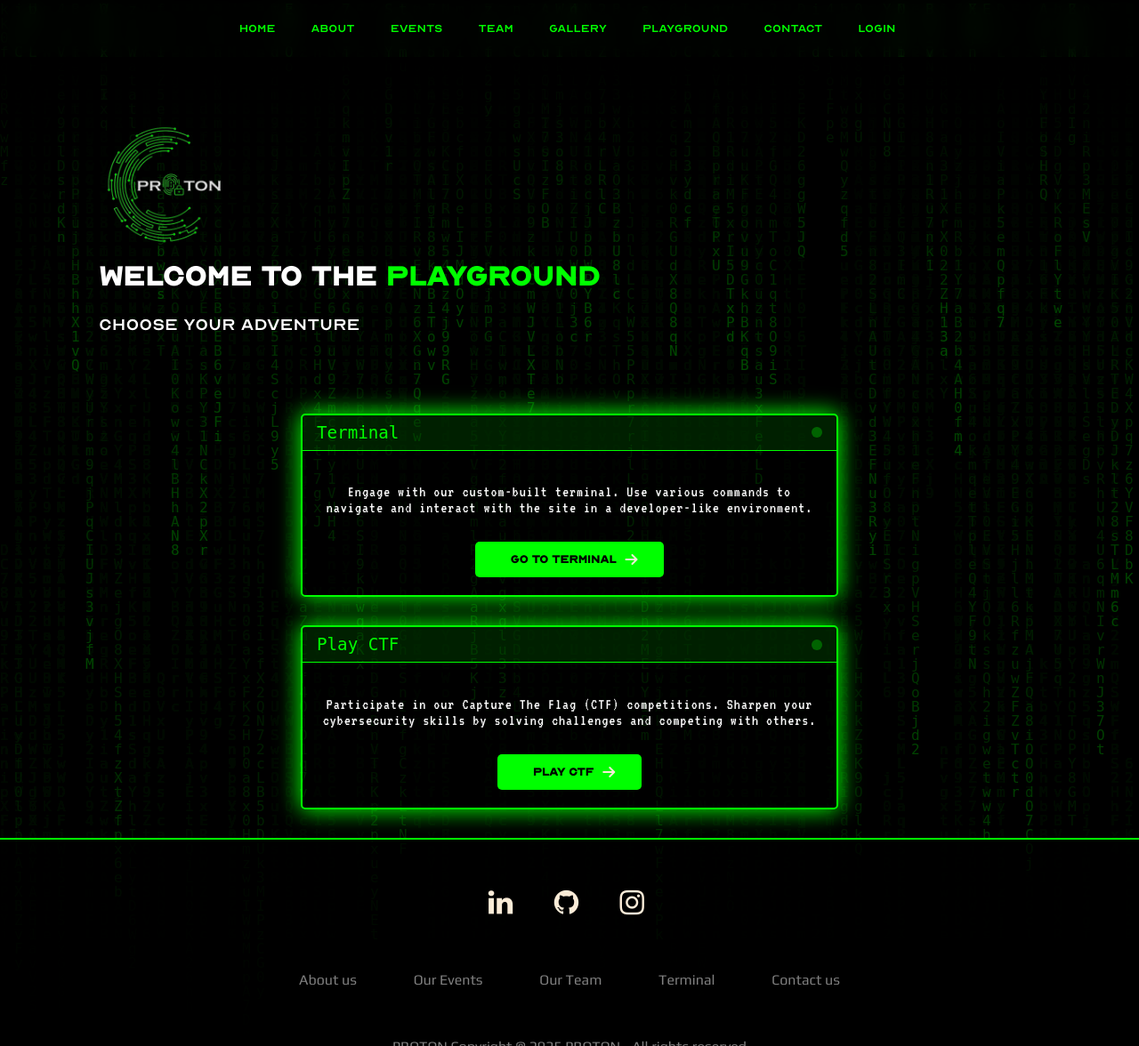
After one commit to proton-nmamit/proton-nmamit, a Django app: template proton/home/templates/playground.html in a window 1280 px wide. The commit adds this page. Shown: the whole page at 89% size. Run offline with Django 3.2, Linux system fonts and the light colour scheme; the template is opened without the code that fills it, so the values that code supplies are empty; some web fonts are replaced.

Commit message:
Add playground view and template; implement 'ctf' command for redirection

```diff
--- a/proton/home/static/js/main.js
+++ b/proton/home/static/js/main.js
@@ -224,6 +224,10 @@ function commander(cmd) {
       addLine("Opening GUI-INTERFACE...", "color2", 0);
       newTab(GUI);
       break;
+    case "ctf":
+      addLine("Redirecting to CTF website...", "color2", 0);
+      newTab("http://ctf.protonnmamit.com");
+      break;
     case "logout":
       fetch('/accounts/logout/', {
         method: 'POST',
--- /dev/null
+++ b/proton/home/templates/playground.html
@@ -0,0 +1,96 @@
+    {% extends 'layout.html' %}
+{% load static %}
+
+{% block title %}
+Playground
+{% endblock %}
+
+{% block styles %}
+<link rel="stylesheet" href="{% static 'css/index.css' %}" type="text/css">
+<style>
+    .upper {
+        padding-top: calc(10vh - 60px);
+        padding-left: 50px;
+        padding-bottom: 2rem;
+    }
+    .upper-left .logo-bg {
+        width: 15%; /* Smaller logo */
+    }
+    .upper-left h1 {
+        font-size: 2.5rem; /* Smaller heading */
+    }
+    .upper-left p {
+        font-size: 1.5rem; /* Smaller paragraph */
+    }
+    .playground-container {
+        display: flex;
+        justify-content: center;
+        align-items: center;
+        gap: 2rem;
+        padding: 2rem;
+        text-align: center;
+        flex-wrap: wrap;
+    }
+    /* .playground-container .mini-terminal {
+        max-width: 350px;
+        min-height: 320px;
+        display: flex;
+        flex-direction: column;
+        justify-content: center;
+    } */
+    .mini-terminal-header {
+        height: auto;
+        padding-top: 0.5rem;
+        padding-bottom: 0.5rem;
+    }
+    .status {
+        font-size: 1.2rem;
+        height: max-content;
+    }
+</style>
+{% endblock %}
+
+{% block content %}
+<div class="upper">
+    <div class="upper-left">
+        <img src="{% static 'assets/logo.png' %}" alt="logo" class="logo-bg">
+        <h1>Welcome to the <span class="PROTON">Playground</span></h1>
+        <p>Choose your adventure</p>
+    </div>
+</div>
+
+<div class="playground-container">
+    <div class="mini-terminal">
+        <div class="mini-terminal-header">
+            <div class="status">Terminal</div>
+            <div class="blink"></div>
+        </div>
+        <div class="mini-terminal-content">
+            <p class="announcement-text">
+                Engage with our custom-built terminal. Use various commands to navigate and interact with the site in a developer-like environment.
+            </p>
+            <a href="/" class="magazine-link">
+                <button class="magazine-btn">
+                    Go to Terminal <i class="fas fa-arrow-right"></i>
+                </button>
+            </a>
+        </div>
+    </div>
+    <div class="mini-terminal">
+        <div class="mini-terminal-header">
+            <div class="status">Play CTF</div>
+            <div class="blink"></div>
+        </div>
+        <div class="mini-terminal-content">
+            <p class="announcement-text">
+                Participate in our Capture The Flag (CTF) competitions. Sharpen your cybersecurity skills by solving challenges and competing with others.
+            </p>
+            <a href="http://ctf.protonnmamit.com" class="magazine-link" target="_blank">
+                <button class="magazine-btn">
+                    Play CTF <i class="fas fa-arrow-right"></i>
+                </button>
+            </a>
+        </div>
+    </div>
+</div>
+{% endblock %}
--- a/proton/home/urls.py
+++ b/proton/home/urls.py
@@ -27,7 +27,7 @@ urlpatterns = [
     path("register/", register, name="register"),
     path("about/", views.about, name="about"),
     path('terminal_login/', views.terminal_login, name='terminal_login'),  # Updated path
-
+    path('playground/', views.playground, name='playground'),
 ]
 
 handler404 = custom_404_view
--- a/proton/home/views.py
+++ b/proton/home/views.py
@@ -126,3 +126,6 @@ def terminal_login(request):
 
 def custom_404_view(request, exception):
     return render(request, '404.html', status=404)
+
+def playground(request):
+    return render(request, 'playground.html')
--- a/proton/templates/layout.html
+++ b/proton/templates/layout.html
@@ -108,7 +108,7 @@
                 <li><a href="{% url 'team'%}">Team</a></li>
                 <li><a href="/gallery">Gallery</a></li>
                 <!-- <li><a href="{% url 'magazine:magazine_list' %}" class="highlight-magazine"><span></span><span></span><span></span><span></span>Magazine</a></li> -->
-                <li><a href="{% url 'terminal' %}">Playground</a></li>
+                <li><a href="{% url 'playground' %}">Playground</a></li>
                 <li><a href="{% url "contact" %}">Contact</a></li>
 
 
```
Also changed, not shown: 1 other file.
